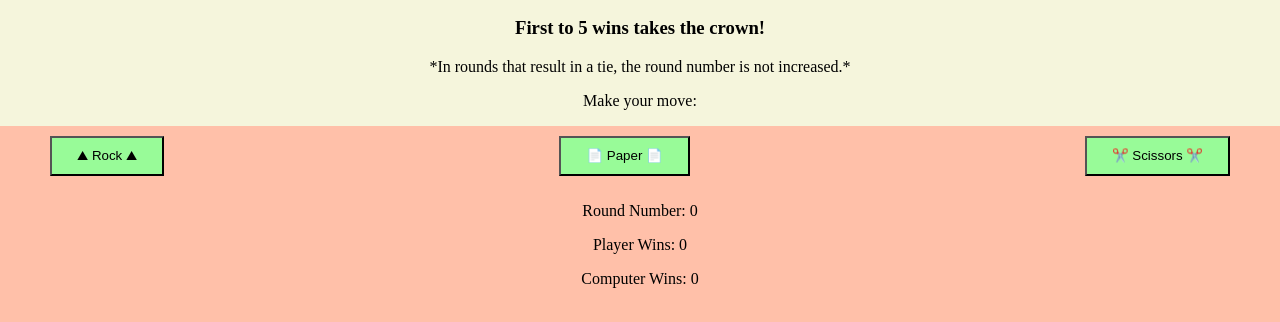
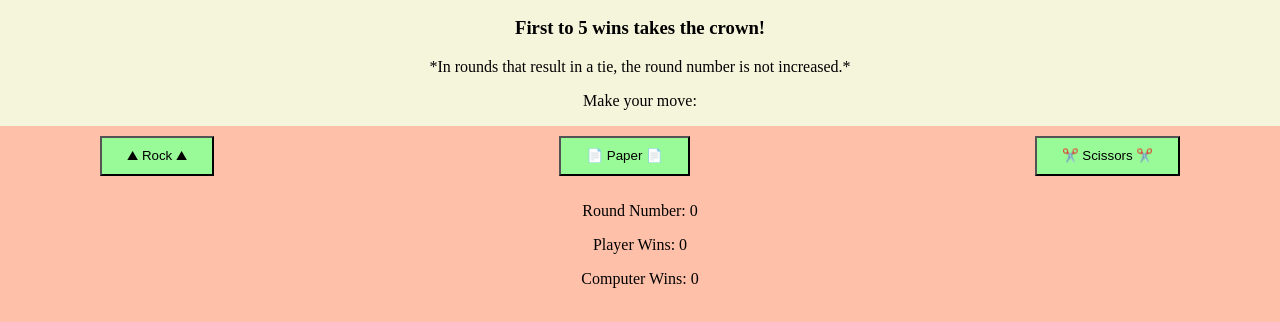
Before and after one commit to uselessconsumer/rock-paper-scissors, a plain HTML site: page index.html in a window 1280 px wide. Shown: the part 110-432 px from the top of the page. Drawn offline with Linux system fonts and the light colour scheme.

Commit message:
change margin of buttons

```diff
--- a/styles.css
+++ b/styles.css
@@ -20,7 +20,7 @@ body {
 #rps {
     flex-direction: row;
     justify-content: space-between;
-    margin: 10px 50px;
+    margin: 10px 100px;
 }
 
 button {
```
